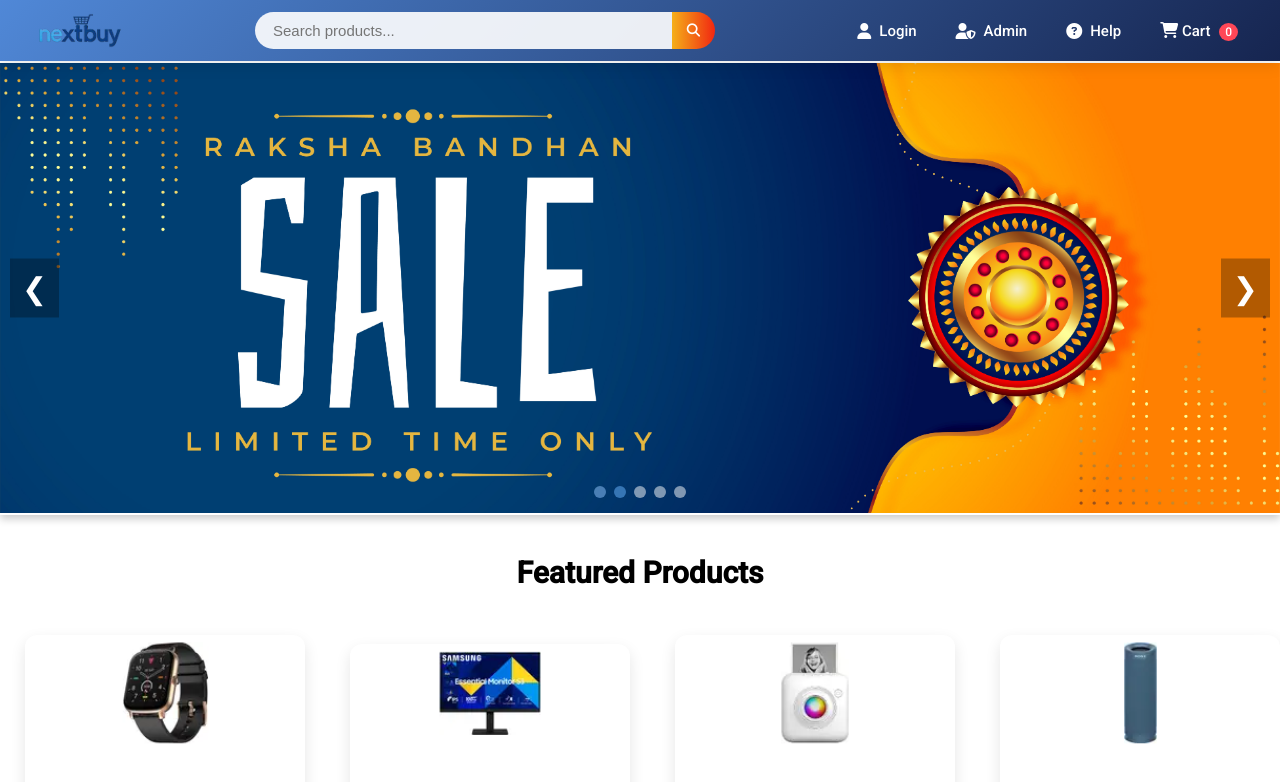
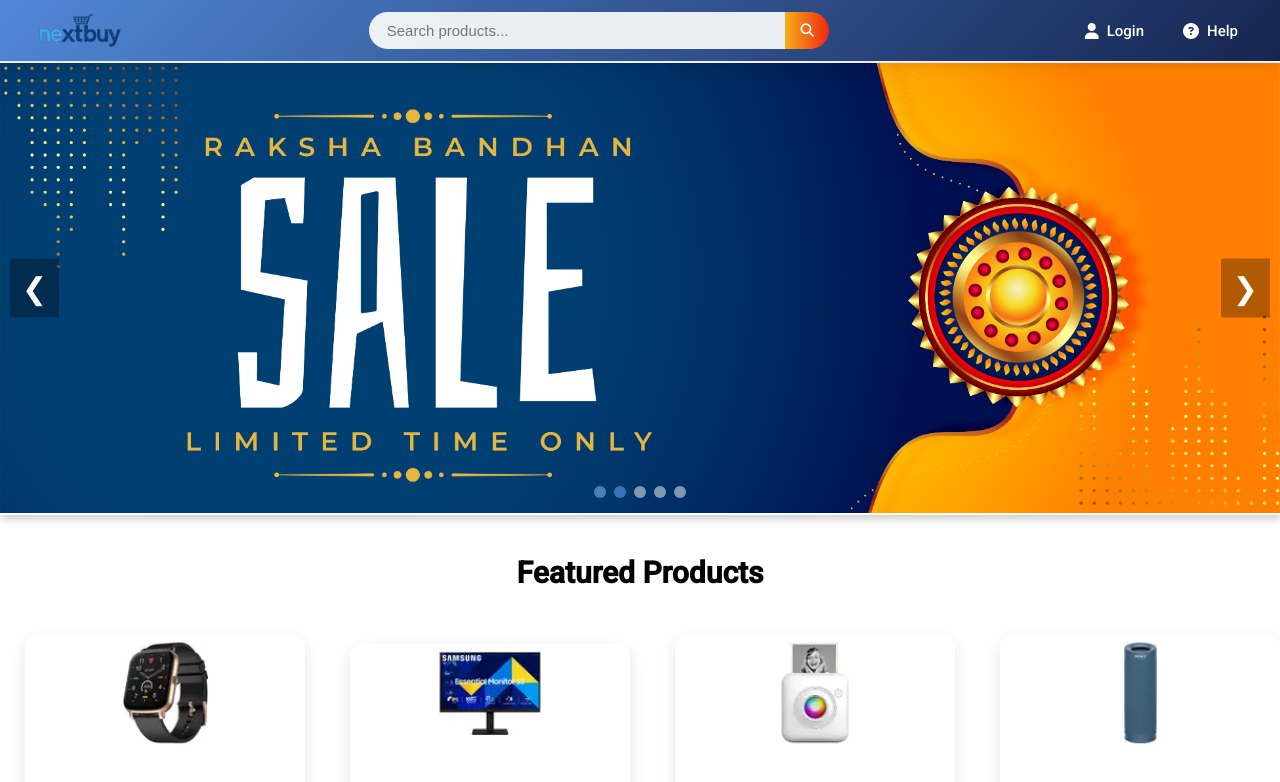
Before and after one commit to Anni-123-arc/Cognizant-intenship-project, an Angular app in the folder frontend/: page / in a window 1280 px wide. Shown: the top 782 px of the page. Built offline with nearby package versions, Linux system fonts and the light colour scheme.

Commit message:
few more changes

```diff
--- a/frontend/src/app/shared/components/nav-bar/nav-bar.html
+++ b/frontend/src/app/shared/components/nav-bar/nav-bar.html
@@ -25,17 +25,17 @@
           <i class="fa fa-user"></i>
           <a routerLink ="/login">Login</a>
         </div>
-        <div class="nav-icon-link">
+        <!-- <div class="nav-icon-link">
           <i class="fa fa-user-shield"></i>
           <a routerLink="/admin">Admin</a>
-        </div>
+        </div> -->
         <div class="nav-icon-link">
           <i class="fa fa-circle-question"></i>
-          <a routerLink="/help">Help</a>
+          <a routerLink="/helpline">Help</a>
         </div>
-        <div class="nav-icon-link cart-icon">
+        <!-- <div class="nav-icon-link cart-icon">
           <a routerLink="/cart" ><i class="fa fa-shopping-cart"></i> Cart <span class="cart-count">0</span></a>
-        </div>
+        </div> -->
       </li>
     </ul>
   </nav>
```
